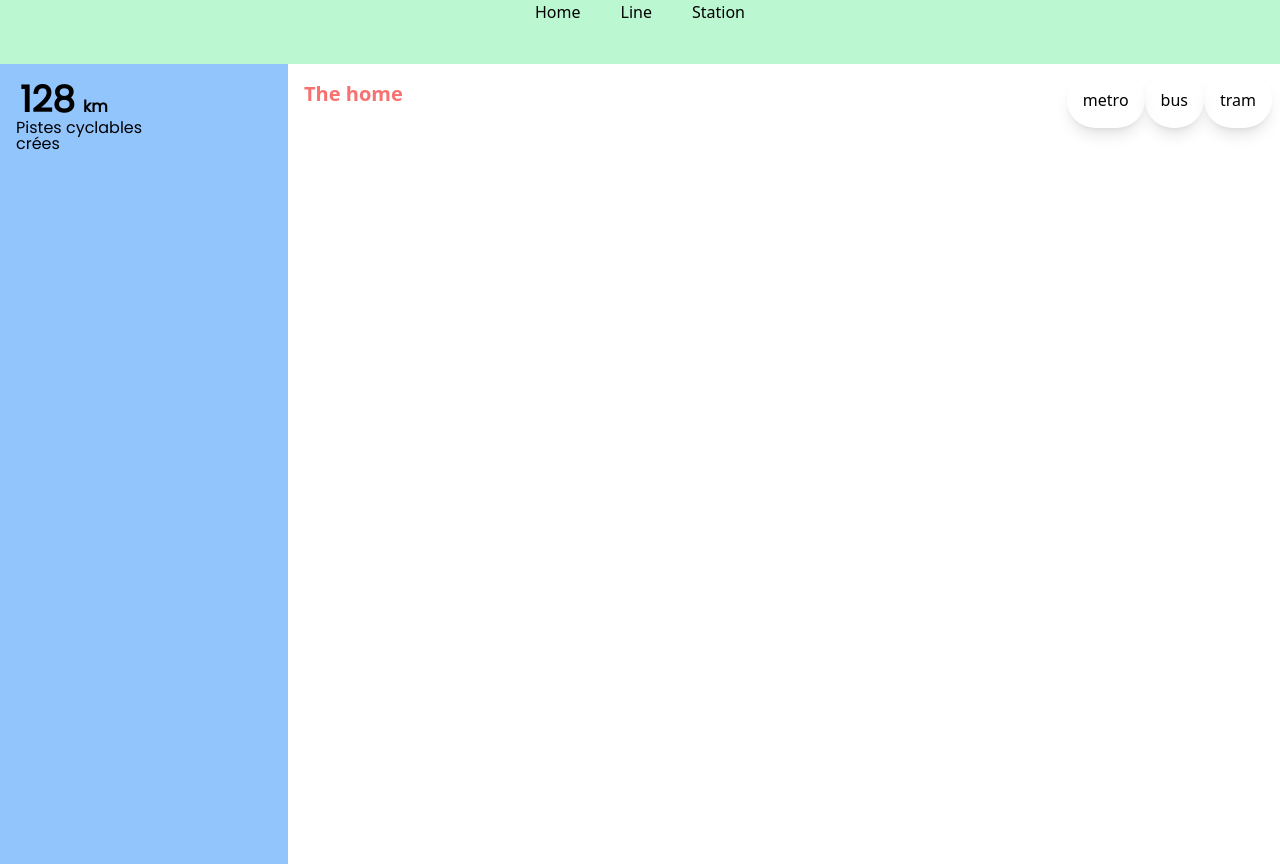
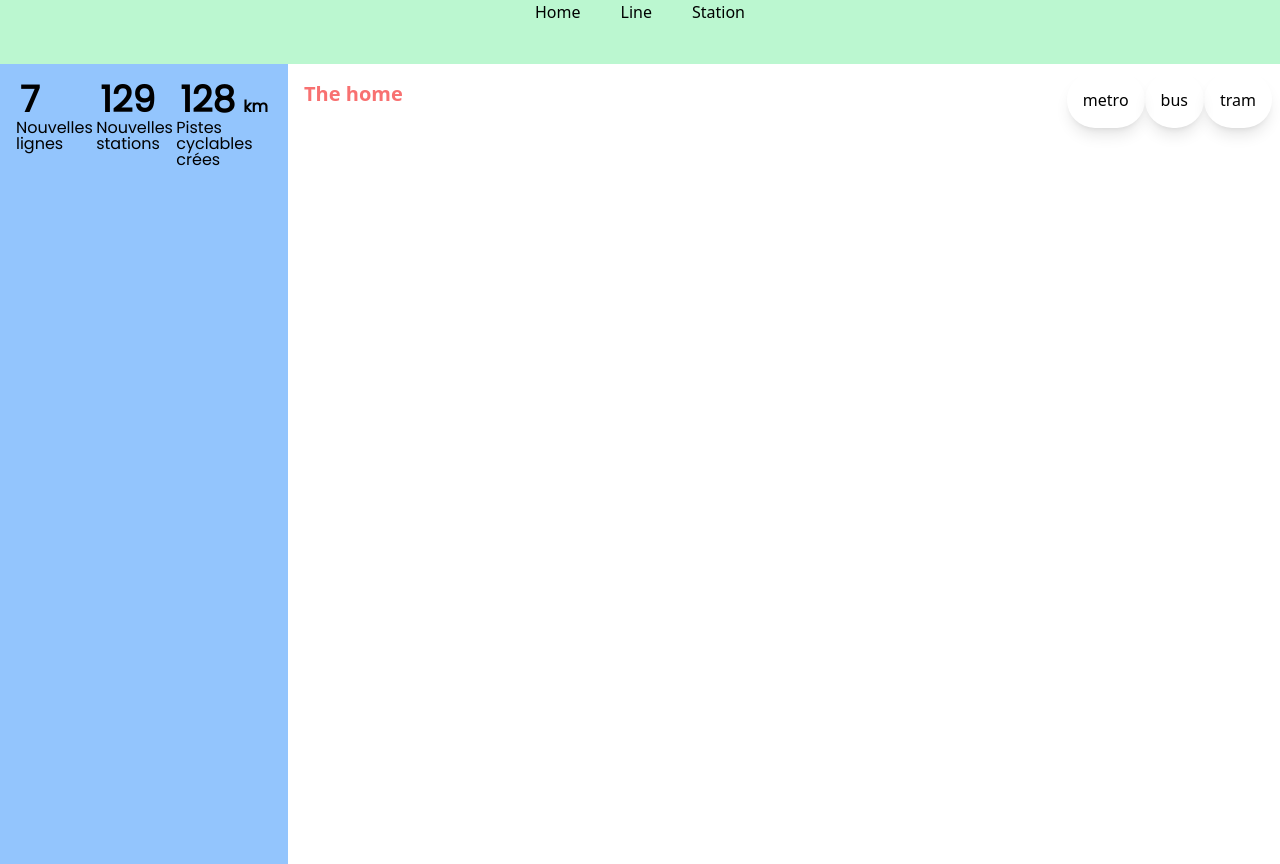
Before and after one commit to camptocamp/rennes3d-front, a Vue app: page /home in a window 1280 px wide. Built offline with nearby package versions, Linux system fonts and the light colour scheme.

Commit message:
Feat: add 3 network figure hardcodedly.

```diff
--- a/src/components/map/NetworkFigure.vue
+++ b/src/components/map/NetworkFigure.vue
@@ -2,12 +2,31 @@
 import { ref } from 'vue'
 import UiNetworkFigure from '../ui/UiNetworkFigure.vue'
 
-const number = ref(128)
-const unit = ref('km')
-const description = ref('Pistes cyclables crées')
+const newLines = ref(7)
+const newStations = ref(129)
+const bikePathCreated = ref(128)
 </script>
 
 <template>
-  <UiNetworkFigure :number="number" :unit="unit" :description="description">
-  </UiNetworkFigure>
+  <div class="flex flex-row">
+    <UiNetworkFigure
+      :number="newLines"
+      :description="'Nouvelles lignes'"
+      class="basis-1/3"
+    >
+    </UiNetworkFigure>
+    <UiNetworkFigure
+      :number="newStations"
+      :description="'Nouvelles stations'"
+      class="basis-1/3"
+    >
+    </UiNetworkFigure>
+    <UiNetworkFigure
+      :number="bikePathCreated"
+      :unit="'km'"
+      :description="'Pistes cyclables crées'"
+      class="basis-1/3"
+    >
+    </UiNetworkFigure>
+  </div>
 </template>
```
